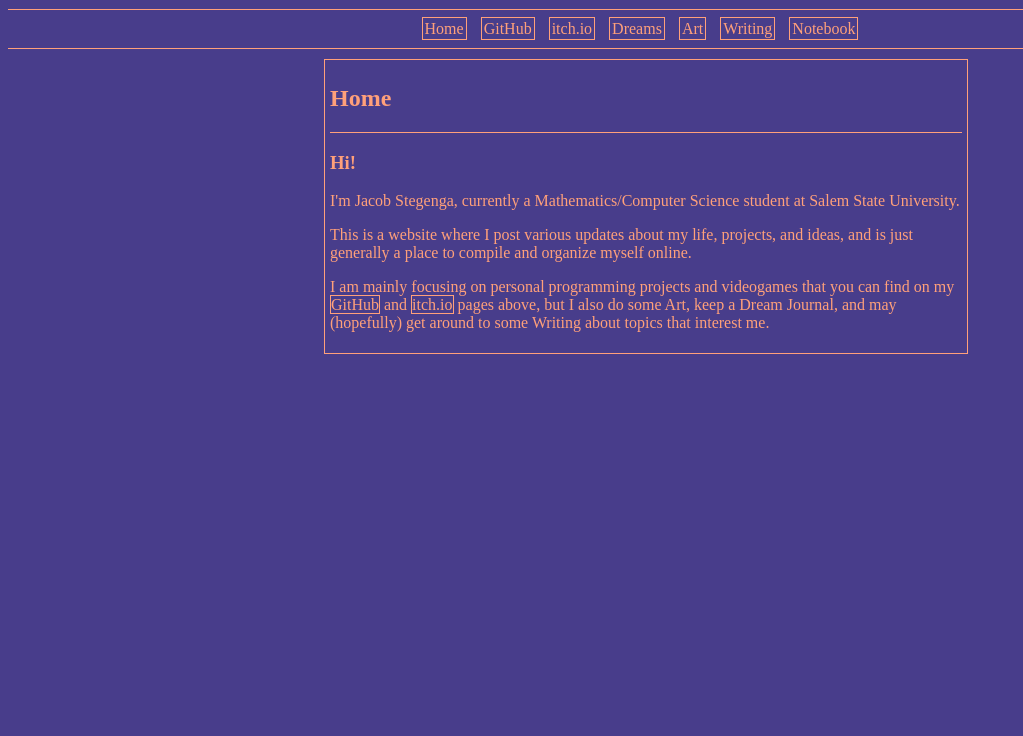
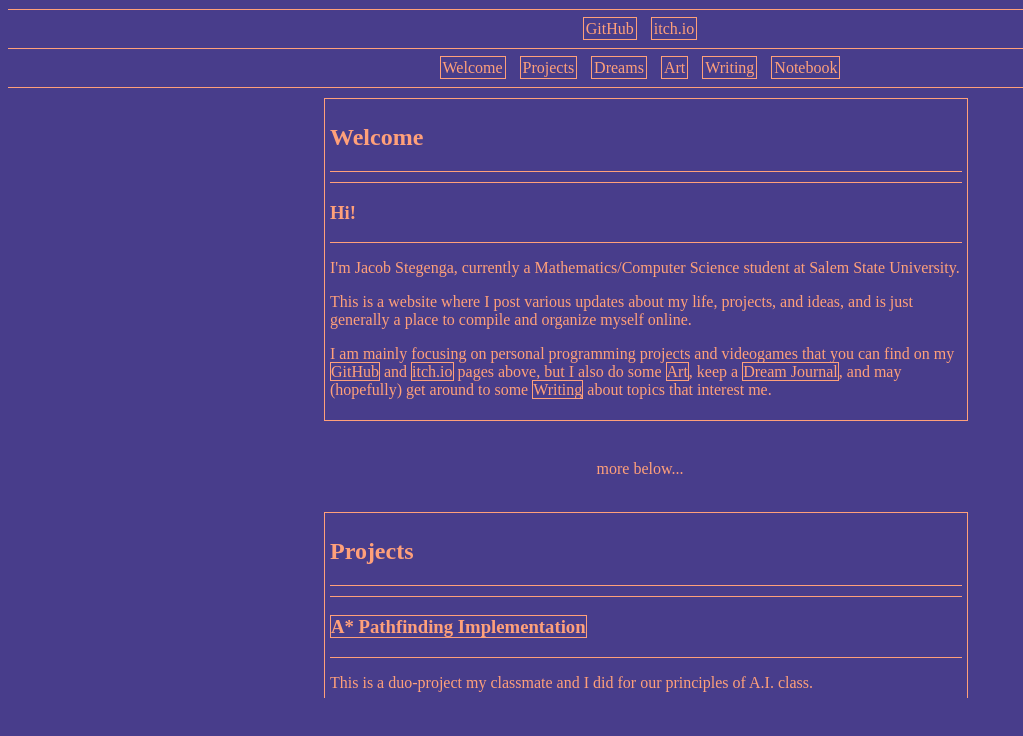
Before and after one commit to jestegs/jestegs.github.io, a plain HTML site: page index.html in a window 1280 px wide. Shown: the part 46-782 px from the top of the page, without its empty margins (0-1023 px from the left). Drawn offline with Linux system fonts and the light colour scheme.

Commit message:
updated layout, added project info

```diff
--- a/index.html
+++ b/index.html
@@ -17,27 +17,29 @@
 
     <hr class="divider">
 
-    <div id=#menu class="menu">
-        <a href="#home">Home</a>
+    <div id="menu_external" class="menu">
         <a href="https://github.com/jestegs" target="_blank" rel="noreferrer noopener">GitHub</a>
         <a href="https://catmilk.itch.io" target="_blank" rel="noreferrer noopener">itch.io</a>
-        <a href="#">Dreams</a>
-        <a href="#">Art</a>
-        <a href="#">Writing</a>
-        <a href="#">Notebook</a>
+    </div>
+    <hr class="divider">
+    <div id="menu_internal" class="menu">
+        <a href="#home">Welcome</a>
+        <a href="#projects">Projects</a>
+        <a href="#dreams">Dreams</a>
+        <a href="#art">Art</a>
+        <a href="#writing">Writing</a>
+        <a href="#notebook">Notebook</a>
     </div>
 
     <hr class="divider">
 
     <div class="scrollArea">
-        <div id=#home class="contentBox">
-            <h2>
-                Home
-            </h2>
+        <div id="home" class="contentBox">
+            <h2>Welcome</h2>
             <hr class="divider">
-            <h3>
-                Hi!
-            </h3>
+            <hr class="divider">
+            <h3>Hi!</h3>
+            <hr class="divider">
             <p>
                 I'm Jacob Stegenga, currently a Mathematics/Computer Science student
                 at Salem State University.
@@ -49,11 +51,42 @@
             <p>
                 I am mainly focusing on personal programming projects and videogames that
                 you can find on my
-                <a class="inline_a" href="https://github.com/jestegs" target="_blank" rel="noreferrer noopener">GitHub</a> and
-                <a class="inline_a" href="https://catmilk.itch.io" target="_blank" rel="noreferrer noopener">itch.io</a>
-                pages above, but I also do some Art, keep a Dream Journal, and
-                may (hopefully) get around to some Writing about topics that interest me.
+                <a class="inline_a"
+                href="https://github.com/jestegs"
+                target="_blank"
+                rel="noreferrer noopener">GitHub</a> and
+                <a class="inline_a"
+                href="https://catmilk.itch.io"
+                target="_blank" rel="noreferrer noopener">itch.io</a>
+                pages above, but I also do some <a class="inline_a" href=#art>Art</a>,
+                keep a <a class="inline_a" href=#dreams>Dream Journal</a>, and
+                may (hopefully) get around to some
+                <a class="inline_a" href=#writing>Writing</a> about topics that interest me.
             </p>
+        </div>
+        <br>
+        <p style="text-align: center;">more below...</p>
+        <br>
+        <div id="projects" class="contentBox">
+            <h2>Projects</h2>
+            <hr class="divider">
+            <hr class="divider">
+            <div class="project_info">
+                <h3>
+                    <a class="inline_a"
+                    href="https://github.com/jestegs/py-game_a-star_project"
+                    target="_blank"
+                    rel="noreferrer noopener">A* Pathfinding Implementation</a>
+                </h3>
+                <hr class="divider">
+                <p>
+                    This is a duo-project my classmate and I did for our principles of A.I. class.
+                </p>
+                <p>
+                    It's a pretty straight forward implementation of the popular A-Star pathfinding
+                    algorithm, which is a more optimal version of Dijkstra's pathfinding algorithm.
+                </p>
+            </div>
         </div>
     </div>
 
```
